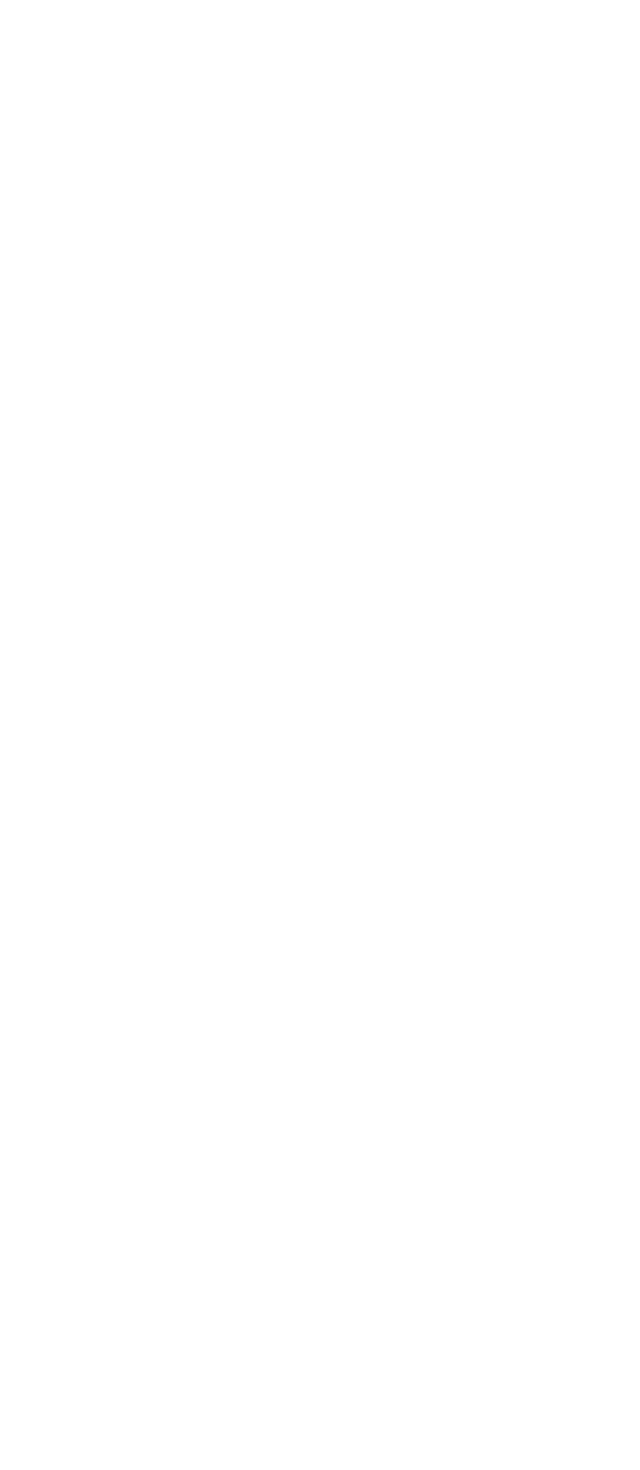
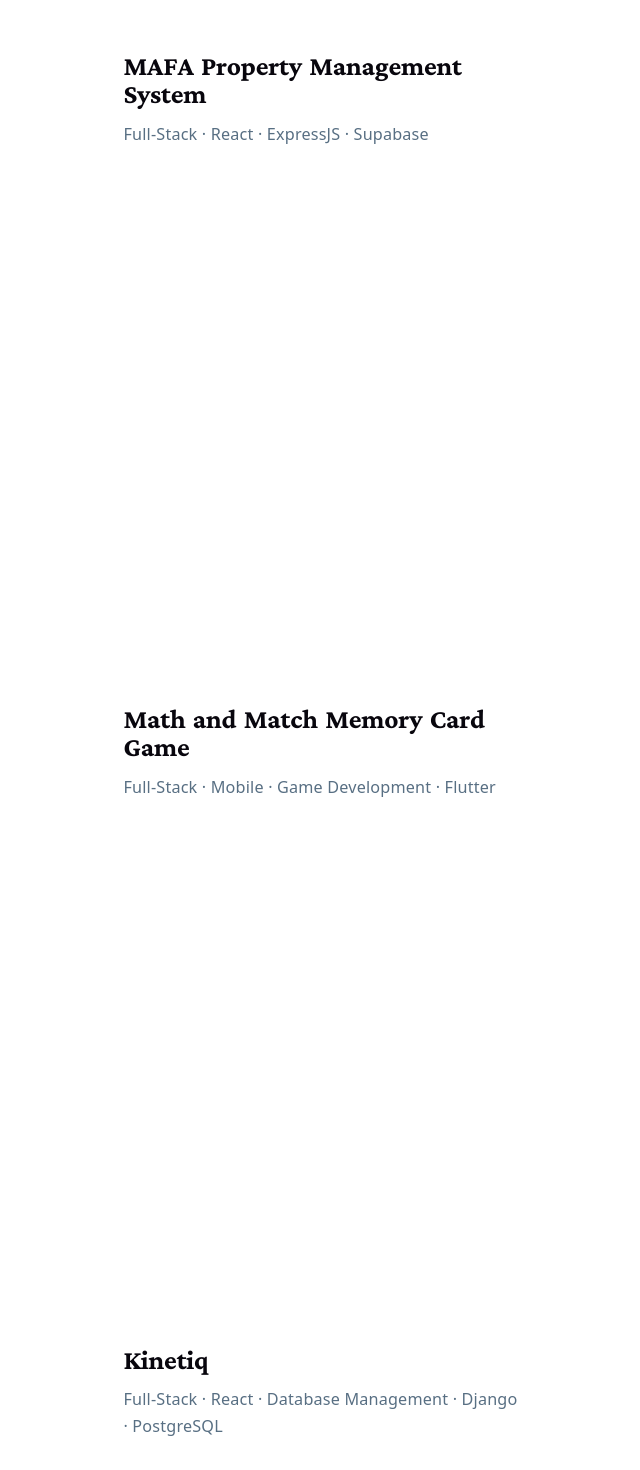
Before and after one commit to lanseudesu/lanxe-portfolio, a React (Vite) app: page / in a window 1280 px wide. Shown: the part 3100-4570 px from the top of the page, without its empty margins (38-678 px from the left). Before the commit the page ends 3140 px from the top, so only its background shows below. Built offline with nearby package versions, Linux system fonts and the light colour scheme; a web font is replaced by a local one.

Commit message:
feat: more projects

```diff
--- a/src/components/Projects.jsx
+++ b/src/components/Projects.jsx
@@ -90,6 +90,79 @@ function Projects() {
                     </li>
                 </ul>
             </article>
+
+            <article className="project-card">
+                <h2 className="project-title">
+                    MAFA Property Management System
+                </h2>
+
+                <p className="project-stack">
+                    Full-Stack · React · ExpressJS · Supabase
+                </p>
+
+                <p className="project-date">
+                    2025
+                </p>
+
+                <ul className="project-highlights">
+                    <li>
+                        Property management system for Inventi Hackathon built with React, ExpressJS, and Supabase.
+                    </li>
+
+                    <li>
+                        Web app that enables property managers to upload floor plans and track maintenance issues using an interactive map interface.
+                    </li>
+                </ul>
+            </article>
+
+            <article className="project-card">
+                <h2 className="project-title">
+                    Math and Match Memory Card Game
+                </h2>
+
+                <p className="project-stack">
+                    Full-Stack · Mobile · Game Development · Flutter
+                </p>
+
+                <p className="project-date">
+                    2025
+                </p>
+
+                <ul className="project-highlights">
+                    <li>
+                        Full-stack and lead developer for a mobile memory card game built with Flutter.
+                    </li>
+
+                    <li>
+                        Designed and implemented game mechanics, user interface, and backend services for player data management.
+                    </li>
+                </ul>
+            </article>
+
+            <article className="project-card">
+                <h2 className="project-title">
+                    Kinetiq
+                </h2>
+
+                <p className="project-stack">
+                    Full-Stack · React · Database Management · Django · PostgreSQL
+                </p>
+
+                <p className="project-date">
+                    2025
+                </p>
+
+                <ul className="project-highlights">
+                    <li>
+                        Built RESTful backend services using Django and PostgreSQL and integrated frontend components with
+backend APIs.
+                    </li>
+
+                    <li>
+                        Deployed serverless infrastructure using AWS and Zappa.
+                    </li>
+                </ul>
+            </article>
         </div>
 
         <div className="projects-image">
```
